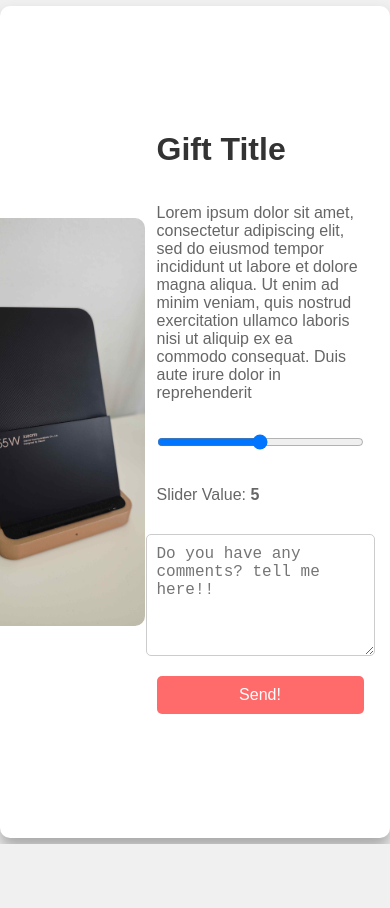
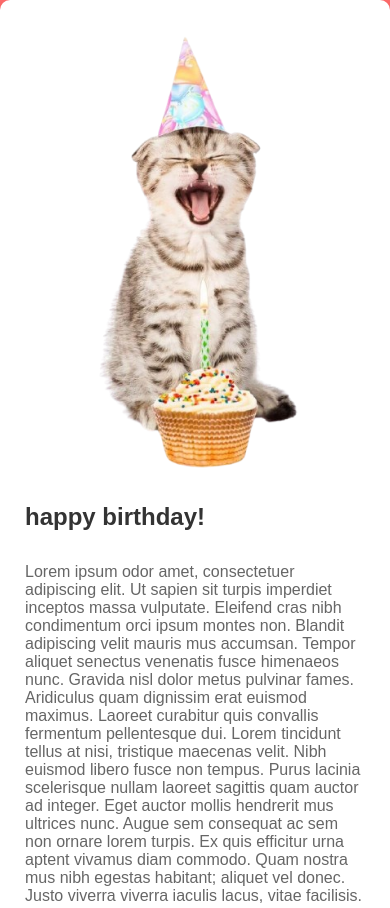
Before and after one commit to artyomkotov/VirtualBirthdayCard, a plain HTML site: page gift.html in a window 390 px wide. Shown: the top 908 px of the page. Before the commit the page ends 844 px from the top, so only its background shows below. Drawn offline with Linux system fonts and the light colour scheme.

Commit message:
Polished with Discord webhook integration
Virtual Birthday card with animations and a webhook for feedback.

```diff
--- a/gift.css
+++ b/gift.css
@@ -5,22 +5,28 @@ body {
     display: flex;
     justify-content: center;
     align-items: center;
-    height: 100vh;
-    background-color: #f0f0f0;
+    min-height: 100vh; /* Ensure the body takes at least the full viewport height */
+    background-color: #ff6b6b;
+    overflow: auto; /* Allow scrolling */
 }
 .container {
     display: flex;
-    width: 95%;
-    height: 95%;
+    flex-direction: row; /* Arrange elements in a row */
+    width: 90%;
+    max-width: 1200px; /* Limit the maximum width */
+    height: auto;
     background-color: white;
     box-shadow: 0 10px 15px rgba(0, 0, 0, 0.3);
     border-radius: 10px;
-    overflow: hidden;
-    padding: 15px; /* Add padding to the container */
+    padding: 15px;
+}
+#feedbackText {
+    margin-left: 10px;
+    font-weight: bold;
 }
 .image-container {
     flex: 1;
-    margin-left: -100px;
+    margin: 0 auto; /* Center the image container */
     display: flex;
     justify-content: center;
     align-items: center;
@@ -31,24 +37,22 @@ body {
     border-radius: 10px;
 }
 .content-container {
-    flex: 1;
-    padding: 0px;
+    flex: 2;
+    padding: 10px;
     display: flex;
     flex-direction: column;
     justify-content: center;
-    align-items: center; /* Center align the content */
+    align-items: flex-start; /* Align text to the left */
 }
 .content-container h1 {
     font-size: 2rem;
     color: #333;
-    margin-bottom: 20px;
-    width: 90%; /* Match the width of the slider */
+    text-align: left; /* Align text to the left */
 }
 .content-container p {
     font-size: 1rem;
     color: #666;
     margin-bottom: 30px;
-    width: 90%; /* Match the width of the slider */
 }
 .slider, textarea, button {
     width: 90%;
@@ -123,3 +127,15 @@ button:hover {
         transform: translateY(-5px);
     }
 }
+
+@media (max-width: 768px) {
+    .container {
+        flex-direction: column; /* Stack elements vertically on smaller screens */
+        width: 100%;
+        height: auto;
+    }
+
+    .content-container h1 {
+        font-size: 1.5rem;
+    }
+}
--- a/gift.html
+++ b/gift.html
@@ -9,15 +9,17 @@
 <body>
     <div class="container">
         <div class="image-container">
-            <img src="Resources/placeholder.jpg" alt="Gift Image">
+            <img src="Resources/cat.png" alt="Gift Image">
         </div>
         <div class="content-container">
-            <h1>Gift Title</h1>
-            <p>Lorem ipsum dolor sit amet, consectetur adipiscing elit, sed do eiusmod tempor incididunt ut labore et dolore magna aliqua. Ut enim ad minim veniam, quis nostrud exercitation ullamco laboris nisi ut aliquip ex ea commodo consequat. Duis aute irure dolor in reprehenderit </p>
+            <h1>happy birthday!</h1>
+            <p>Lorem ipsum odor amet, consectetuer adipiscing elit. Ut sapien sit turpis imperdiet inceptos massa vulputate. Eleifend cras nibh condimentum orci ipsum montes non. Blandit adipiscing velit mauris mus accumsan. Tempor aliquet senectus venenatis fusce himenaeos nunc. Gravida nisl dolor metus pulvinar fames. Aridiculus quam dignissim erat euismod maximus.
+            Laoreet curabitur quis convallis fermentum pellentesque dui. Lorem tincidunt tellus at nisi, tristique maecenas velit. Nibh euismod libero fusce non tempus. Purus lacinia scelerisque nullam laoreet sagittis quam auctor ad integer. Eget auctor mollis hendrerit mus ultrices nunc. Augue sem consequat ac sem non ornare lorem turpis. Ex quis efficitur urna aptent vivamus diam commodo. Quam nostra mus nibh egestas habitant; aliquet vel donec. Justo viverra viverra iaculis lacus, vitae facilisis.
+            </p>
             <input type="range" min="0" max="10" value="5" class="slider" id="giftSlider">
-            <p>Slider Value: <span id="sliderValue">5</span></p>
-            <textarea id="comment" placeholder="Do you have any comments? tell me here!!"></textarea>
-            <button id="submitBtn">Send!</button>
+            <p>Slider Value: <span id="sliderValue">5</span> <span id="feedbackText"></span></p>
+            <textarea id="comment" placeholder="Do you have any comments? let me know"></textarea>
+            <button id="submitBtn">Send</button>
         </div>
     </div>
     <script src="gift.js"></script>
--- a/gift.js
+++ b/gift.js
@@ -1,23 +1,30 @@
-const emojis = ['🎈', '❤️', '🎉', '💖'];
-
 document.addEventListener('DOMContentLoaded', () => {
     const slider = document.getElementById('giftSlider');
     const sliderValue = document.getElementById('sliderValue');
+    const feedbackText = document.getElementById('feedbackText');
     const submitBtn = document.getElementById('submitBtn');
     const commentField = document.getElementById('comment');
+    feedbackText.id = 'feedbackText';
+    slider.parentElement.appendChild(feedbackText);
 
     // Update the slider value display
     slider.addEventListener('input', () => {
         sliderValue.textContent = slider.value;
+        if (slider.value == 10) {
+            feedbackText.textContent = "I'm glad you liked it! :)";
+        } else if (slider.value == 0) {
+            feedbackText.textContent = "I'm sorry you didn't like it :((";
+        } else {
+            feedbackText.textContent = "";
+        }
     });
-
     // Handle form submission
     submitBtn.addEventListener('click', () => {
         const sliderValue = slider.value;
         const comment = commentField.value;
 
         // Replace with your webhook URL
-        const webhookUrl = 'https://discord.com/api/webhooks/1290680238937866361/msIEIN77DEGUu-f_YbPQ7Xu0SrXiU5V1lCQnP9qlzEZxeyPlkdmKEu4oIbWpmafcKVS8';
+        const webhookUrl = 'REPLACE-WITH-YOUR-WEBHOOK';
 
         // Prepare the payload for Discord webhook
         const payload = {
@@ -39,7 +46,7 @@ document.addEventListener('DOMContentLoaded', () => {
                 alert('Thanks :)');
             } else {
                 console.error('Error:', response);
-                alert("Something didn't work :( tell me your thoughts on Discord instead :)");
+                alert("Something didn't work :( tell me your thoughts in DMs instead :)");
             }
         })
         .catch((error) => {
@@ -51,25 +58,3 @@ document.addEventListener('DOMContentLoaded', () => {
     // Add emoji background on hover
     submitBtn.addEventListener('mouseenter', addEmojiBackground);
 });
-
-function addEmojiBackground() {
-    const button = document.getElementById('submitBtn');
-    const emojiContainer = document.createElement('div');
-    emojiContainer.classList.add('emoji-background');
-
-    const positions = ['top-left', 'top-right', 'bottom-left', 'bottom-right'];
-
-    positions.forEach(position => {
-        const emoji = document.createElement('div');
-        emoji.classList.add('button-emoji', position);
-        emoji.textContent = emojis[Math.floor(Math.random() * emojis.length)];
-        emojiContainer.appendChild(emoji);
-    });
-
-    button.appendChild(emojiContainer);
-
-    // Remove emoji container when hover ends
-    button.addEventListener('mouseleave', () => {
-        emojiContainer.remove();
-    });
-}
```
Also changed, not shown: index.html (+1 -1 lines), Resources/placeholder.jpg (deleted), 1 other file.
